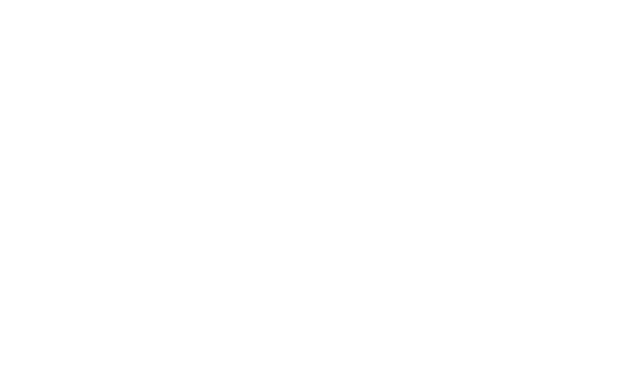
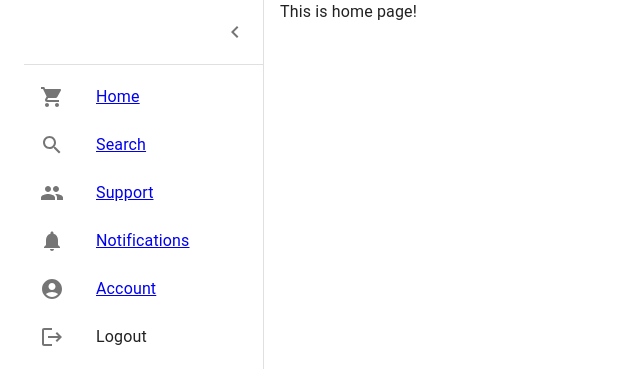
Before and after one commit to siddhkasera/InfinityTravel, a React (Create React App) app in the folder infinity-travel/: page /home in a window 1280 px wide. Before the commit this address had no page. Shown: the top 384 px of the page, without its empty margins (0-640 px from the left). Built offline with nearby package versions, Linux system fonts and the light colour scheme.

Commit message:
final frontend

```diff
--- a/infinity-travel/src/App.js
+++ b/infinity-travel/src/App.js
@@ -7,6 +7,10 @@ import Dashboard from './components/Dashboard';
 import Search from './components/Search';
 import AccountDetail from './components/AccountDetail';
 import SupportDetail from './components/SupportDetail';
+import Notification from './components/Notification';
+import Home from './components/Home';
+
+
 
 
 
@@ -28,6 +32,10 @@ function App() {
       <Route path ="/search" element ={<Search/>}></Route>
       <Route path ="/account" element ={<AccountDetail/>}></Route>
       <Route path ="/support" element ={<SupportDetail/>}></Route>
+      <Route path ="/notification" element ={<Notification/>}></Route>
+      <Route path ="/home" element ={<Home/>}></Route>
+
+
 
     </Routes>
       </Router>
--- /dev/null
+++ b/infinity-travel/src/components/Home.js
@@ -0,0 +1,34 @@
+import * as React from "react";
+import Box from "@mui/material/Box";
+import Card from "@mui/material/Card";
+import CardContent from "@mui/material/CardContent";
+import Typography from "@mui/material/Typography";
+import '../cssfiles/Support.css';
+import Container from '@mui/material/Container';
+import Dashboard from "./Dashboard";
+import { styled, createTheme, ThemeProvider } from '@mui/material/styles';
+
+
+const defaultTheme = createTheme();
+
+function Home() {
+  return (
+    <ThemeProvider theme={defaultTheme}>
+    <Container maxWidth= {false} className="main-container" sx={{display:"flex", height:"100%", gap:2}}>
+        <Box className="dashboard">
+            <Dashboard/>
+        </Box>
+
+        <Box className="home-container">
+            <Typography>
+                This is home page!
+            </Typography>
+        </Box>
+
+    </Container>
+
+    </ThemeProvider>
+  )
+}
+
+export default Home
--- /dev/null
+++ b/infinity-travel/src/components/Notification.js
@@ -0,0 +1,37 @@
+import * as React from "react";
+import Box from "@mui/material/Box";
+import Card from "@mui/material/Card";
+import CardContent from "@mui/material/CardContent";
+import Typography from "@mui/material/Typography";
+import '../cssfiles/Support.css';
+import Container from '@mui/material/Container';
+import Dashboard from "./Dashboard";
+import { styled, createTheme, ThemeProvider } from '@mui/material/styles';
+
+const defaultTheme = createTheme();
+
+function Notification() {
+  return (
+
+  <ThemeProvider theme={defaultTheme}>
+
+
+    <Container maxWidth= {false} className="main-container" sx={{display:"flex", height:"100%", gap:2}}>
+        <Box className="dashboard">
+            <Dashboard/>
+
+        </Box>
+        <Box className="notification-container">
+            <Typography>
+                This is notification!!
+            </Typography>
+        </Box>
+
+    </Container>
+
+    </ThemeProvider>
+
+  )
+}
+
+export default Notification
--- a/infinity-travel/src/components/SupportDetail.js
+++ b/infinity-travel/src/components/SupportDetail.js
@@ -3,10 +3,11 @@ import Box from "@mui/material/Box";
 import Card from "@mui/material/Card";
 import CardContent from "@mui/material/CardContent";
 import Typography from "@mui/material/Typography";
-import { styled } from "@mui/material/styles";
 import '../cssfiles/Support.css';
 import Container from '@mui/material/Container';
 import Dashboard from "./Dashboard";
+import { styled, createTheme, ThemeProvider } from '@mui/material/styles';
+
 
 
 const Item = styled(Box)(({ theme }) => ({
@@ -14,15 +15,18 @@ const Item = styled(Box)(({ theme }) => ({
   padding: theme.spacing(1),
   textAlign: 'left'
 }));
+const defaultTheme = createTheme();
 
 export default class Support extends React.Component {
   render() {
     return (
-      // <Container maxWidth:{false} className="main-container" sx={{display:"flex"}}>
-          // <Box className="dashboard-box">
-          // <Dashboard/>
-          // </Box>
-      <Box className="center-container" sx={{border:1}}>
+      <ThemeProvider theme={defaultTheme}>
+
+      <Container maxWidth={false} className="main-container" sx={{display:"flex", height:"100%", gap:2}}>
+          <Box className="dashboard-box">
+              <Dashboard/>
+          </Box>
+      <Box className="center-container" sx={{border:1, width:500}}>
         <Card className="card-style">
           <CardContent>
             <Typography variant="h6" gutterBottom component="div">
@@ -38,7 +42,9 @@ export default class Support extends React.Component {
           </CardContent>
         </Card>
       </Box>
-      // </Container>
+     </Container>
+     </ThemeProvider>
+
     );
   }
 }
--- a/infinity-travel/src/components/listItems.js
+++ b/infinity-travel/src/components/listItems.js
@@ -9,43 +9,50 @@ import PeopleIcon from '@mui/icons-material/People';
 import BarChartIcon from '@mui/icons-material/BarChart';
 import LayersIcon from '@mui/icons-material/Layers';
 import AssignmentIcon from '@mui/icons-material/Assignment';
+import NotificationsIcon from '@mui/icons-material/Notifications';
+import AccountCircleIcon from '@mui/icons-material/AccountCircle';
+import SearchIcon from '@mui/icons-material/Search';
+import LogoutIcon from '@mui/icons-material/Logout';
 import {Link} from "react-router-dom";
 
 export const mainListItems = (
   <React.Fragment>
-    <ListItemButton>
-      <ListItemIcon>
-        <DashboardIcon />
-      </ListItemIcon>
-    <Link to="/account">  <ListItemText primary="Account" /></Link>
-    </ListItemButton>
+
     <ListItemButton>
       <ListItemIcon>
         <ShoppingCartIcon />
       </ListItemIcon>
       <Link to="/home">  <ListItemText primary="Home" /> </Link>
     </ListItemButton>
+
+    <ListItemButton>
+      <ListItemIcon>
+        <SearchIcon />
+      </ListItemIcon>
+     <Link to="/search" sx={{textDecoration:'none'}}><ListItemText primary="Search" /></Link>
+    </ListItemButton>
+
     <ListItemButton>
       <ListItemIcon>
         <PeopleIcon />
-      </ListItemIcon>
-      <Link to="/notification"><ListItemText primary="Notifications" /></Link>
-    </ListItemButton>
-    <ListItemButton>
-      <ListItemIcon>
-        <BarChartIcon />
       </ListItemIcon>
       <Link to="/support"><ListItemText primary="Support" /></Link>
     </ListItemButton>
     <ListItemButton>
       <ListItemIcon>
-        <BarChartIcon />
-      </ListItemIcon>
-     <Link to="/search" sx={{textDecoration:'none'}}><ListItemText primary="Search" /></Link>
+      <NotificationsIcon />
+            </ListItemIcon>
+      <Link to="/notification"><ListItemText primary="Notifications" /></Link>
     </ListItemButton>
     <ListItemButton>
       <ListItemIcon>
-        <BarChartIcon />
+        <AccountCircleIcon/>
+      </ListItemIcon>
+    <Link to="/account">  <ListItemText primary="Account" /></Link>
+    </ListItemButton>
+    <ListItemButton>
+      <ListItemIcon>
+      <LogoutIcon/>
       </ListItemIcon>
       <ListItemText primary="Logout" />
     </ListItemButton>
```
